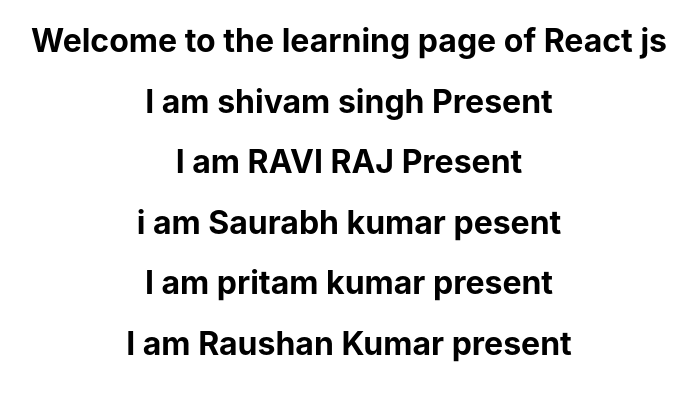
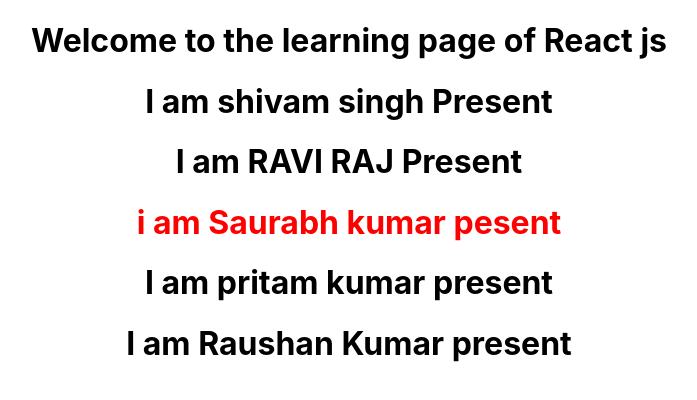
Before and after one commit to Kunwar-Abhishek-Singh/Spyder, a React (Create React App) app: page / in a window 1280 px wide. Shown: the top 400 px of the page, without its empty margins (291-988 px from the left). Built offline with nearby package versions, Linux system fonts and the light colour scheme.

Commit message:
color change saurabh

```diff
--- a/src/App.css
+++ b/src/App.css
@@ -36,3 +36,7 @@
     transform: rotate(360deg);
   }
 }
+
+.saurabhName{
+  color: red;
+}
--- a/src/App.js
+++ b/src/App.js
@@ -6,7 +6,7 @@
       <h1>Welcome to the learning page of React js</h1>
       <h1>I am shivam singh Present</h1>
       <h1>I am RAVI RAJ Present</h1>
-      <h1>i am Saurabh kumar pesent</h1>
+      <h1 className='saurabhName'>i am Saurabh kumar pesent</h1>
       <h1>I am pritam kumar present</h1>
       <h1>I am Raushan Kumar present</h1>
     </div>
```
